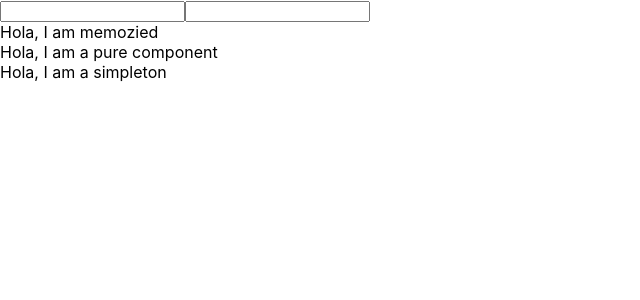
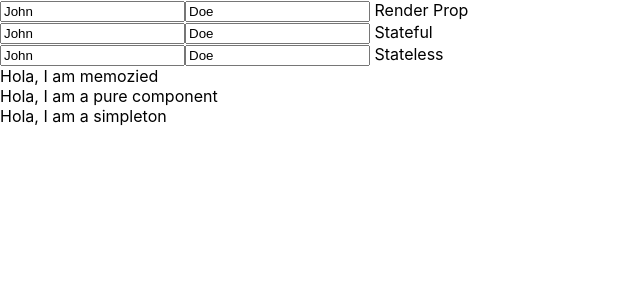
Before and after one commit to skyrbe/contextdemo, a React (Create React App) app: page / in a window 1280 px wide. Shown: the top 300 px of the page, without its empty margins (0-640 px from the left). Built offline with nearby package versions, Linux system fonts and the light colour scheme.

Commit message:
Added the usage of context in lifecycle methods

```diff
--- a/src/App.js
+++ b/src/App.js
@@ -10,7 +10,7 @@ class App extends Component {
   state = {
     id: 0,
     name: '',
-    description: ''
+    description: '',
   }
 
   handleChange = (key, value) => {
@@ -18,9 +18,10 @@ class App extends Component {
       [key]: value
     });
   }
+
   render() {
     return (
-      <UserProvider value={{state: this.state, handleChange: this.handleChange}}>
+      <UserProvider value={{ state: this.state, handleChange: this.handleChange }}>
         <Child /><br/>
         <ChildNotUsingContextMemoized /><br/>
         <ChildNotUsingContextPure /><br/>
--- a/src/components/Child.jsx
+++ b/src/components/Child.jsx
@@ -1,9 +1,15 @@
 import React from 'react';
-import UserForm from './UserForm';
+import UserFormRenderProp from './UserForm';
+import UserFormStateless from './UserFormStateless';
+import UserFormStateful from './UserFormStateful';
 
-const Child = (props) => {
+const Child = () => {
   return (
-  <UserForm {...props}/>
+    <>
+      <UserFormRenderProp /> Render Prop<br />
+      <UserFormStateful /> Stateful<br />
+      <UserFormStateless /> Stateless
+    </>
   )
 };
 
--- a/src/components/ChildNotUsingContext.jsx
+++ b/src/components/ChildNotUsingContext.jsx
@@ -1,7 +1,7 @@
 import React from 'react';
 
 const ChildNotUsingContext = () => {
-  console.log('Normal Component Rendered');
+  // console.log('Normal Component Rendered');
   return (
     <span>Hola, I am a simpleton</span>
   )
--- /dev/null
+++ b/src/components/UserFormStateful.jsx
@@ -0,0 +1,28 @@
+import React, { Component } from 'react';
+import { UserContext } from '../context/userContext';
+
+class UserFormContext extends Component {
+
+  componentDidMount() {
+    this.context.handleChange('name', 'John');
+    this.context.handleChange('description', 'Doe');
+  }
+
+  handleChange = (e) => {
+    this.context.handleChange(e.target.name, e.target.value);
+  }
+
+  render() {
+    const { state } = this.context;
+    return (
+      <>
+        <input type="text" name="name" value={state.name} onChange={this.handleChange} />
+        <input type="text" name="description" value={state.description} onChange={this.handleChange} />
+      </>
+    )
+  }
+}
+
+UserFormContext.contextType = UserContext;
+
+export default UserFormContext;
--- /dev/null
+++ b/src/components/UserFormStateless.jsx
@@ -0,0 +1,20 @@
+import React, { useContext } from 'react';
+import { UserContext } from '../context/userContext';
+
+const UserFormStateless = () => {
+  const user = useContext(UserContext);
+  const { state, handleChange } = user;
+
+  const onChange = (e) => {
+    handleChange(e.target.name, e.target.value);
+  }
+
+  return (
+    <>
+      <input type="text" name="name" value={state.name} onChange={onChange} />
+      <input type="text" name="description" value={state.description} onChange={onChange} />
+    </>
+  )
+}
+
+export default UserFormStateless;
--- a/src/context/userContext.jsx
+++ b/src/context/userContext.jsx
@@ -1,5 +1,5 @@
 import React from 'react';
 
-export const context = React.createContext('user');
-export const UserProvider = context.Provider;
-export const UserConsumer = context.Consumer;
+export const UserContext = React.createContext('user');
+export const UserProvider = UserContext.Provider;
+export const UserConsumer = UserContext.Consumer;
```
Also changed, not shown: 1 other file (tests, documents, lock files or other folders).
